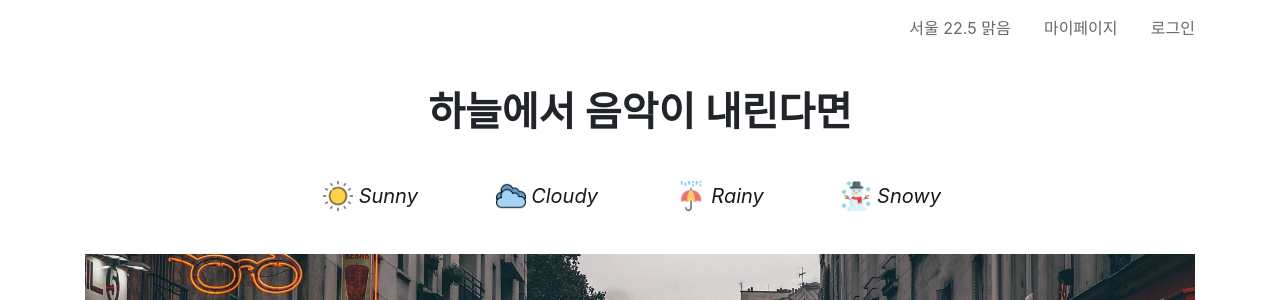
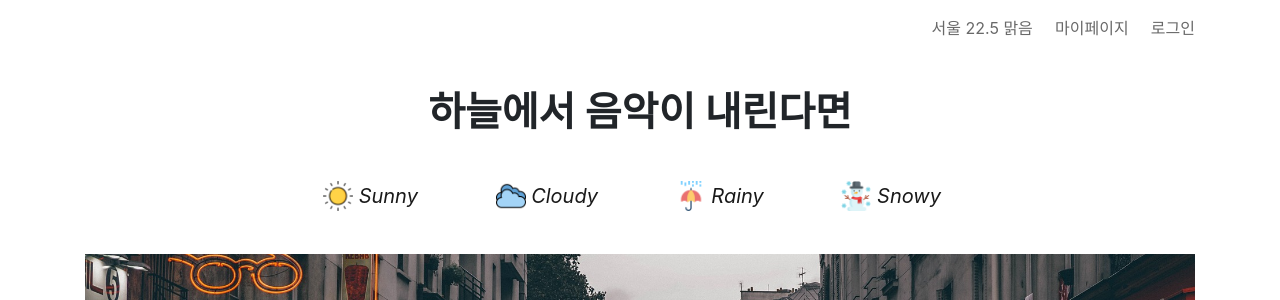
Before and after one commit to Code-Sunny/Sunny_Rep, a Python web app: template templates/rainy.html in a window 1280 px wide. Shown: the top 300 px of the page. Run offline with Jinja, Linux system fonts and the light colour scheme; the template is opened without the code that fills it, so the values that code supplies are empty; some libraries are stand-ins or nearby versions.

Commit message:
합치기 전 수정

```diff
--- a/static/css/styles.css
+++ b/static/css/styles.css
@@ -14,6 +14,10 @@
     justify-content: end;
 }
 
+.btn_login {
+    margin-left: 2%;
+}
+
 .btn_login a {
     text-decoration-line: none;
     color: dimgrey;
@@ -23,8 +27,17 @@
     color: orange;
 }
 
-.btn_login {
-    margin-left: 3%;
+.btn_mypage {
+    margin-left: 2%;
+}
+
+.btn_mypage a {
+    text-decoration-line: none;
+    color: dimgrey;
+}
+
+.btn_mypage a:hover {
+    color: orange;
 }
 
 .city_temp_wt {
--- a/templates/cloudy.html
+++ b/templates/cloudy.html
@@ -56,7 +56,7 @@
         <div class="city_temp_wt">
           <p>서울 22.5 맑음</p>
         </div>
-        <div class="btn_login">
+        <div class="btn_mypage">
           <a href="mypage.html">마이페이지</a>
         </div>
           <div class="btn_login">
@@ -644,7 +644,7 @@
           audio.pause();
         }
         audio = new Audio(btn.dataset.url);
-        audio.volume = 0.5;
+        audio.volume = 0.1;
         if ([...btn.classList].some(x => x === "fa-play-circle")) {
           btn.classList.remove("fa-play-circle");
           btn.classList.add("fa-pause-circle");
--- a/templates/rainy.html
+++ b/templates/rainy.html
@@ -56,7 +56,7 @@
         <div class="city_temp_wt">
           <p>서울 22.5 맑음</p>
         </div>
-        <div class="btn_login">
+        <div class="btn_mypage">
           <a href="mypage.html">마이페이지</a>
         </div>
           <div class="btn_login">
@@ -644,7 +644,7 @@
           audio.pause();
         }
         audio = new Audio(btn.dataset.url);
-        audio.volume = 0.5;
+        audio.volume = 0.1;
         if ([...btn.classList].some(x => x === "fa-play-circle")) {
           btn.classList.remove("fa-play-circle");
           btn.classList.add("fa-pause-circle");
--- a/templates/snowy.html
+++ b/templates/snowy.html
@@ -56,7 +56,7 @@
         <div class="city_temp_wt">
           <p>서울 22.5 맑음</p>
         </div>
-        <div class="btn_login">
+        <div class="btn_mypage">
           <a href="mypage.html">마이페이지</a>
         </div>
           <div class="btn_login">
@@ -644,7 +644,7 @@
           audio.pause();
         }
         audio = new Audio(btn.dataset.url);
-        audio.volume = 0.5;
+        audio.volume = 0.1;
         if ([...btn.classList].some(x => x === "fa-play-circle")) {
           btn.classList.remove("fa-play-circle");
           btn.classList.add("fa-pause-circle");
--- a/templates/sunny.html
+++ b/templates/sunny.html
@@ -56,7 +56,7 @@
         <div class="city_temp_wt">
           <p>서울 22.5 맑음</p>
         </div>
-        <div class="btn_login">
+        <div class="btn_mypage">
           <a href="mypage.html">마이페이지</a>
         </div>
           <div class="btn_login">
@@ -644,7 +644,7 @@
           audio.pause();
         }
         audio = new Audio(btn.dataset.url);
-        audio.volume = 0.5;
+        audio.volume = 0.1;
         if ([...btn.classList].some(x => x === "fa-play-circle")) {
           btn.classList.remove("fa-play-circle");
           btn.classList.add("fa-pause-circle");
```
